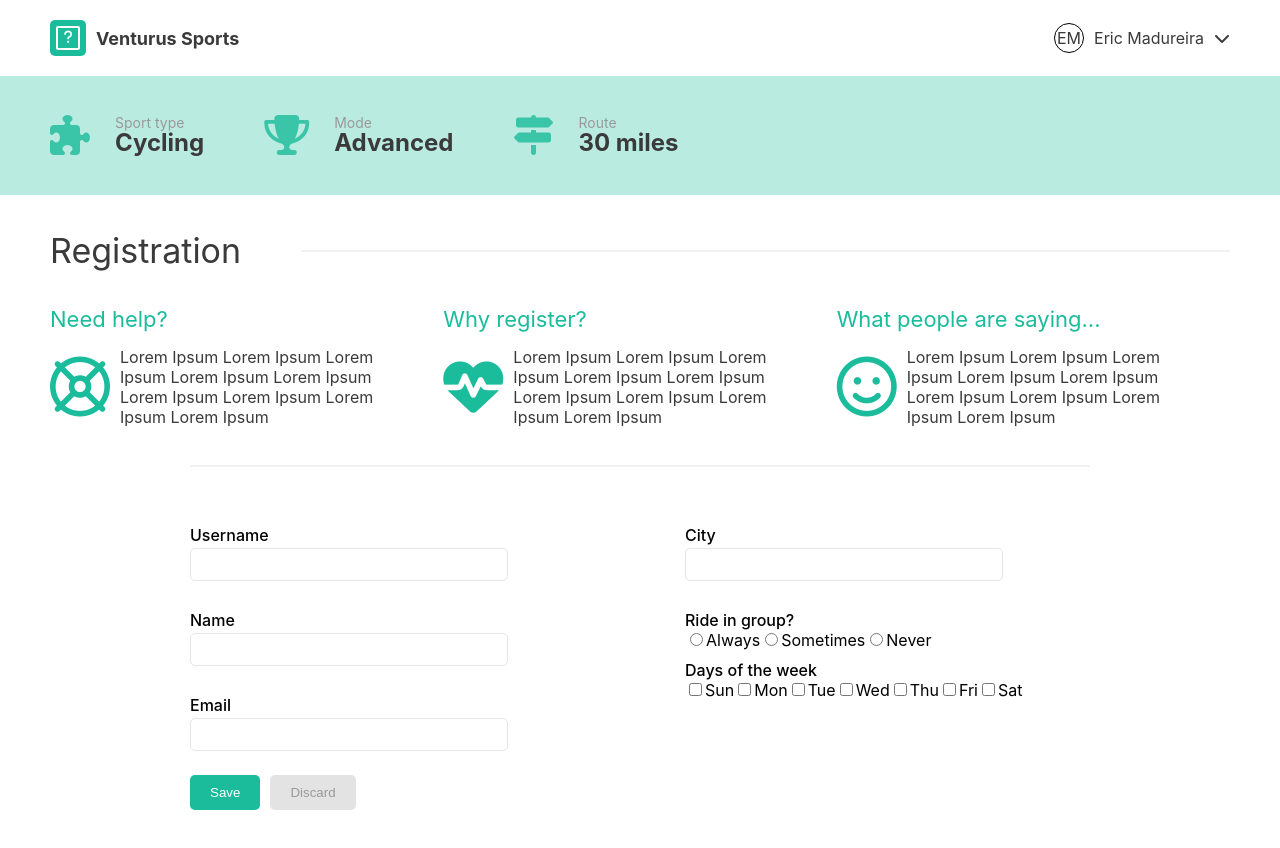
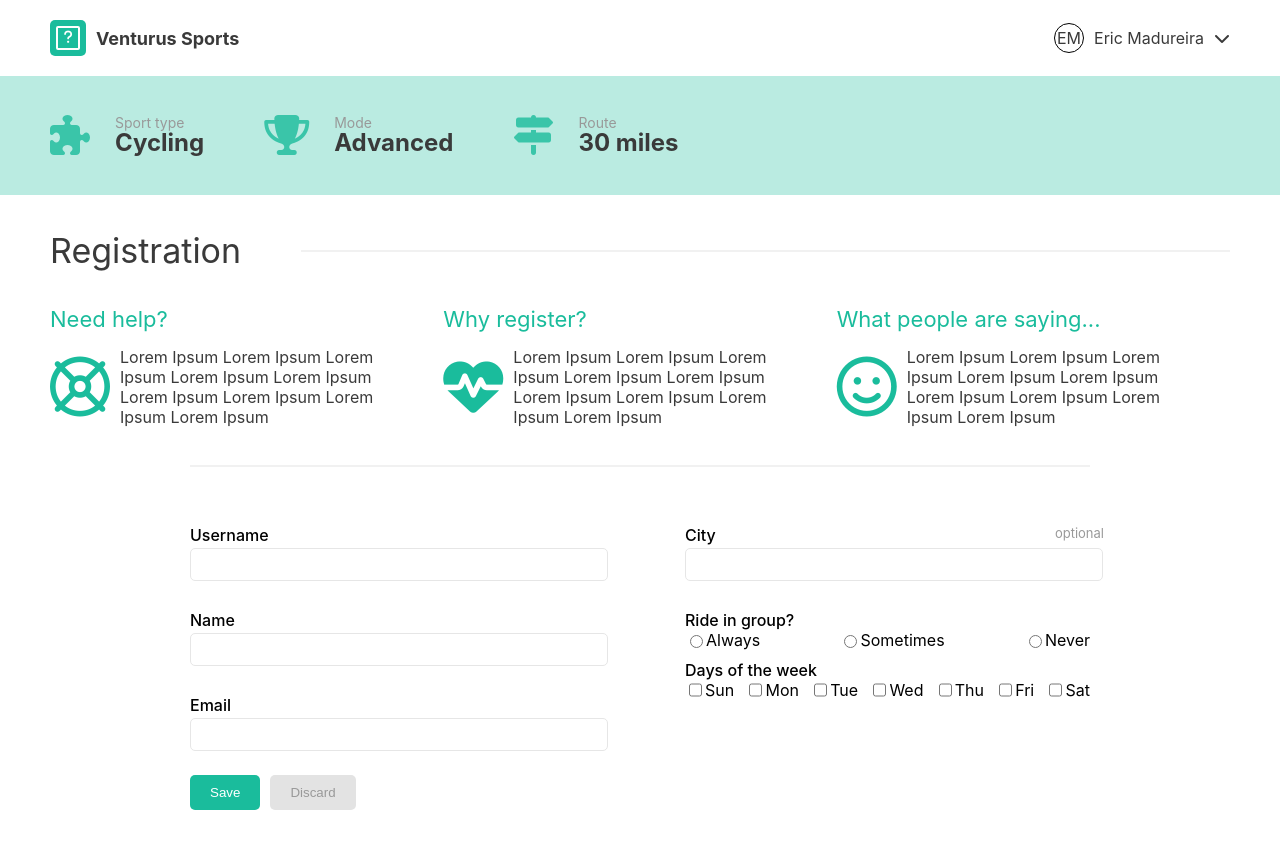
Before and after one commit to ericmadureira/my-best-react, a React (Create React App) app: page /users/new in a window 1280 px wide. Shown: the top 848 px of the page. Built offline with nearby package versions, Linux system fonts and the light colour scheme.

Commit message:
feat: improve user registration form
Improves the style of the checkbox and radio button inputs.

```diff
--- a/src/components/AddUserForm.js
+++ b/src/components/AddUserForm.js
@@ -43,7 +43,10 @@
 
       <div className={style.formPart}>
         <div className={style.fieldContainer}>
+          <div className={style.cityInputContainer}>
             <span className={style.fieldLabel}>City</span>
+            <span>optional</span>
+          </div>
           <input type='text' className={style.formTextInput} />
           <span className={style.formInstructions}>Instruções</span>
         </div>
@@ -51,40 +54,52 @@
         <div className={style.multiFieldContainer}>
           <span className={style.fieldLabel}>Ride in group?</span>
           <div>
+            <div className={style.inputContainer}>
               <input type='radio' id='always' name='groupRide' value='always' />
               <label for='male'>Always</label>
-
+            </div>
+            <div className={style.inputContainer}>
               <input type='radio' id='sometimes' name='groupRide' value='sometimes' />
               <label for='sometimes'>Sometimes</label>
-
+            </div>
+            <div className={style.inputContainer}>
               <input type='radio' id='never' name='groupRide' value='never' />
               <label for='never'>Never</label>
+            </div>
           </div>
         </div>
 
         <div className={style.multiFieldContainer}>
           <span className={style.fieldLabel}>Days of the week</span>
           <div>
+            <div className={style.inputContainer}>
               <input type='checkbox' id='sun' name='sun' value='sun' />
               <label for='sun'>Sun</label>
-
+            </div>
+            <div className={style.inputContainer}>
               <input type='checkbox' id='mon' name='mon' value='mon' />
               <label for='mon'>Mon</label>
-
+            </div>
+            <div className={style.inputContainer}>
               <input type='checkbox' id='tue' name='tue' value='tue' />
               <label for='tue'>Tue</label>
-
+            </div>
+            <div className={style.inputContainer}>
               <input type='checkbox' id='wed' name='wed' value='wed' />
               <label for='wed'>Wed</label>
-
+            </div>
+            <div className={style.inputContainer}>
               <input type='checkbox' id='thu' name='thu' value='thu' />
               <label for='thu'>Thu</label>
-
+            </div>
+            <div className={style.inputContainer}>
               <input type='checkbox' id='fri' name='fri' value='fri' />
               <label for='fri'>Fri</label>
-
+            </div>
+            <div className={style.inputContainer}>
               <input type='checkbox' id='sat' name='sat' value='sat' />
               <label for='sat'>Sat</label>
+            </div>
           </div>
         </div>
       </div>
--- a/src/components/AddUserForm.module.scss
+++ b/src/components/AddUserForm.module.scss
@@ -14,6 +14,17 @@
 .cancelButton {
   background-color: #E3E3E3;
   color: $grey-font;
+}
+
+.cityInputContainer {
+  display: flex;
+  justify-content: space-between;
+  width: 419px;
+}
+
+.cityInputContainer span:nth-child(2) {
+  color: $grey-font;
+  font-size: 13px;
 }
 
 .fieldContainer {
@@ -58,7 +69,7 @@
   font-weight: normal;
   margin: 3px 0;
   padding: 8px;
-  width: 300px;
+  width: 400px;
 }
 
 hr.upperBorder {
@@ -72,6 +83,11 @@
   display: flex;
   flex-direction: column;
   margin: 5px 0;
+}
+
+.multiFieldContainer div {
+  display: flex;
+  justify-content: space-between;
 }
 
 .usernameInstruction {
```
Lines whose indentation alone changed are shown as unchanged.
